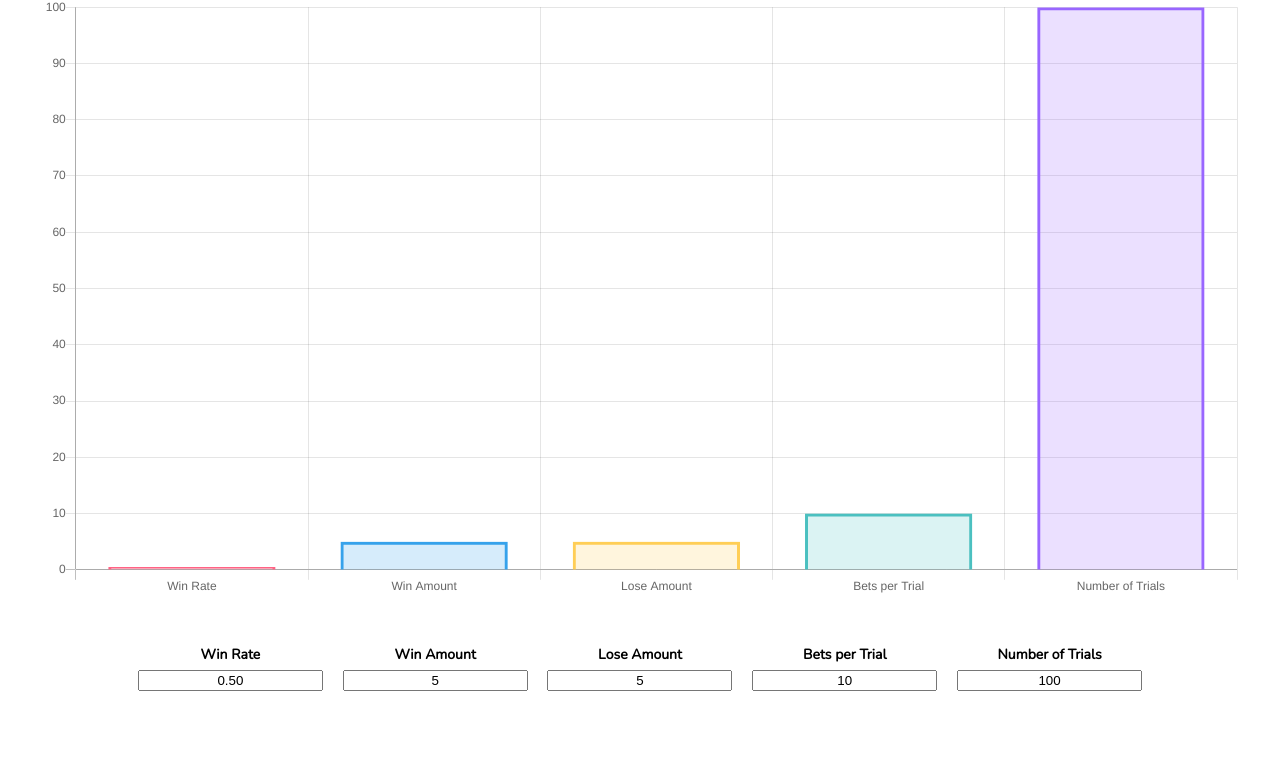
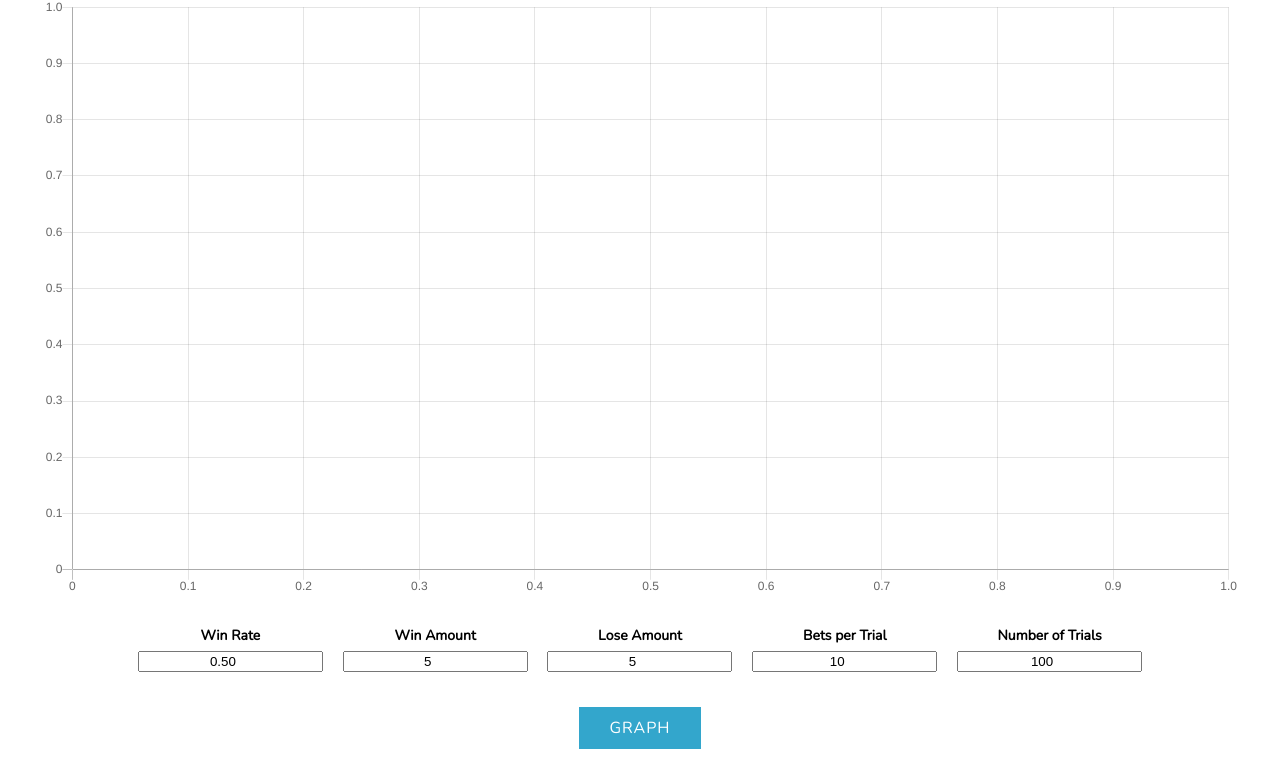
Before and after one commit to michaelyang/coinflip-app, a plain HTML site: page index.html in a window 1280 px wide. Shown: the part 69-833 px from the top of the page. Before the commit the page ends 800 px from the top, so only its background shows below. Drawn offline with nearby package versions, Linux system fonts and the light colour scheme.

Commit message:
Adding scatter

```diff
--- a/index.html
+++ b/index.html
@@ -13,30 +13,31 @@
   <body>
     <div class="border"></div>
     <h1 class="title">CoinFlip App</h1>
-    <div class="chart"><canvas id="myChart"></canvas></div>
+    <div class="chart"><canvas id="graph"></canvas></div>
     <div class="controls">
       <div class="fieldwrapper">
         <div class="control">
           <label for="winrate">Win Rate</label>
-          <input type="text" name="winamount" value="0.50" />
+          <input type="number" step="0.10" name="winamount" value="0.50" />
         </div>
         <div class="control">
           <label for="winamount">Win Amount</label>
-          <input type="text" name="winamount" value="5" />
+          <input type="number" step="0.50" name="winamount" value="5" />
         </div>
         <div class="control">
           <label for="loseamount">Lose Amount</label>
-          <input type="text" name="loseamount" value="5" />
+          <input type="number" step="0.50" name="loseamount" value="5" />
         </div>
         <div class="control">
           <label for="betspertrial">Bets per Trial</label>
-          <input type="text" name="betspertrial" value="10" />
+          <input type="number" step="10" name="betspertrial" value="10" />
         </div>
         <div class="control">
           <label for="trial">Number of Trials</label>
-          <input type="text" name="trial" value="100" />
+          <input type="number" step="100" name="trial" value="100" />
         </div>
       </div>
+      <button type="submit" class="graph-button">Graph</button>
     </div>
     <script src="scripts.js"></script>
   </body>
--- a/scripts.js
+++ b/scripts.js
@@ -1,65 +1,69 @@
-const textFields = document.querySelectorAll(`input[type=text]`);
+const inputFields = document.querySelectorAll(`input[type=number]`);
+const submitButton = document.querySelector(`button[type=submit]`);
+submitButton.addEventListener("click", handleSubmit);
 let graphData = [];
-textFields.forEach((textField, index) => {
-  textField.addEventListener('change', () =>
-    handleChange(myGraph, textField, index)
-  );
-  graphData.push(textField.value);
-});
-let ctx = document.getElementById('myChart').getContext('2d');
+let context = document.getElementById("graph").getContext("2d");
 let data = {
-  labels: [
-    'Win Rate',
-    'Win Amount',
-    'Lose Amount',
-    'Bets per Trial',
-    'Number of Trials'
-  ],
   datasets: [
     {
-      data: graphData,
-      label: 'Data',
-      backgroundColor: [
-        'rgba(255, 99, 132, 0.2)',
-        'rgba(54, 162, 235, 0.2)',
-        'rgba(255, 206, 86, 0.2)',
-        'rgba(75, 192, 192, 0.2)',
-        'rgba(153, 102, 255, 0.2)',
-        'rgba(255, 159, 64, 0.2)'
-      ],
-      borderColor: [
-        'rgba(255,99,132,1)',
-        'rgba(54, 162, 235, 1)',
-        'rgba(255, 206, 86, 1)',
-        'rgba(75, 192, 192, 1)',
-        'rgba(153, 102, 255, 1)',
-        'rgba(255, 159, 64, 1)'
-      ],
-      borderWidth: 3,
-      fill: true
+      label: "Data",
+      data: graphData
     }
   ]
 };
+
 const options = {
   legend: {
     display: false
   },
   responsive: true,
-  maintainAspectRatio: true
+  maintainAspectRatio: true,
+  tooltips: { enabled: false },
+  hover: { mode: null }
 };
-let myGraph = new Chart(ctx, {
-  type: 'bar',
+
+let graph = new Chart(context, {
+  type: "scatter",
   data: data,
   options: options
 });
 
-function handleChange(graph, textField, index) {
-  updateData(graph, index, textField.value);
+function handleSubmit() {
+  const [
+    winRate,
+    winAmount,
+    loseAmount,
+    betPerTrial,
+    numberOfTrials
+  ] = Array.from(inputFields.values()).map(data => parseFloat(data.value));
+  let data = [].concat.apply(
+    [],
+    Array.from({ length: numberOfTrials }, () =>
+      createData(winRate, winAmount, loseAmount, betPerTrial)
+    )
+  );
+  updateData(data);
   updateGraph(graph);
 }
 
-function updateData(graph, index, data) {
-  graph.data.datasets[0].data[index] = data;
+function createData(winRate, winAmount, loseAmount, betPerTrial) {
+  let generatedData = Array.from({ length: betPerTrial }, () => Math.random());
+  let cumulativeData = generatedData.reduce(
+    (prev, curr, i) => [
+      ...prev,
+      {
+        x: i + 1,
+        y:
+          (curr < winRate ? winAmount : -1 * loseAmount) +
+          (prev[i - 1] ? prev[i - 1].y : 0)
+      }
+    ],
+    []
+  );
+  return cumulativeData;
+}
+function updateData(data) {
+  graph.data.datasets[0].data = data;
 }
 
 function updateGraph(graph) {
--- a/style.css
+++ b/style.css
@@ -8,8 +8,7 @@
 
 html {
   font-size: 10px;
-  font-family: 'Nunito', sans-serif;
-  height: 100%;
+  font-family: "Nunito", sans-serif;
 }
 
 .border {
@@ -22,7 +21,7 @@ body {
   margin: 0;
   padding: 0;
   display: flex;
-  height: 100%;
+  width: 100%;
   flex-direction: column;
   background: white;
   background-size: cover;
@@ -35,9 +34,7 @@ body {
 }
 
 canvas {
-  width: 100% !important;
   max-width: 1200px;
-  height: auto !important;
   margin-left: auto;
   margin-right: auto;
 }
@@ -64,6 +61,7 @@ canvas {
   width: 80%;
   justify-content: space-between;
   align-items: center;
+  padding: 2rem;
 }
 
 .control {
@@ -83,39 +81,27 @@ canvas {
   text-align: center;
 }
 
-.btn {
+.graph-button {
   border: none;
   font-family: inherit;
   font-size: 1.6rem;
   cursor: pointer;
   padding: 10px 30px;
-  display: inline-block;
   margin: 15px 30px;
   text-transform: uppercase;
   letter-spacing: 1px;
   outline: none;
-  position: relative;
   -webkit-transition: all 0.3s;
   -moz-transition: all 0.3s;
   transition: all 0.3s;
-}
-
-.btn:focus,
-.btn:active:focus,
-.btn.active:focus {
-  outline: 0 none;
-}
-
-.btn-primary {
   background: #33a6cc;
   color: #ffffff;
 }
 
-.btn-primary:hover {
+.graph-button:hover {
   background: var(--blue);
 }
 
-.btn-primary:active {
+.graph-button:active {
   background: #007299;
-  box-shadow: none;
 }
```
